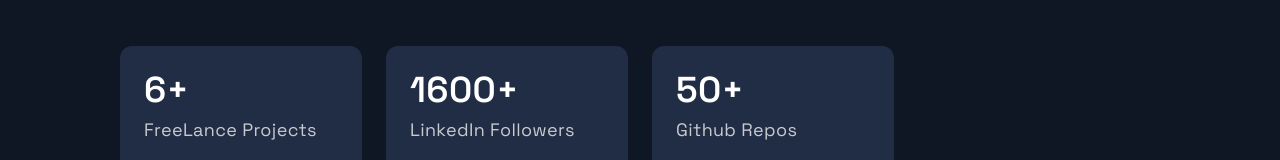
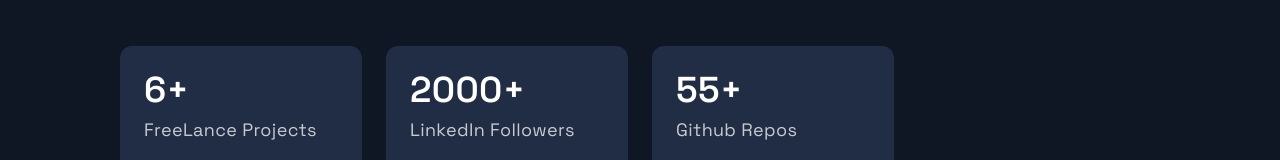
Before and after one commit to jinish08/Jinish-Portfolio, a Next.js app: page / in a window 1280 px wide. Shown: the part 7819-7979 px from the top of the page. Built offline with nearby package versions, Linux system fonts and the light colour scheme.

Commit message:
updated stats

```diff
--- a/src/components/Acomplishments/Acomplishments.js
+++ b/src/components/Acomplishments/Acomplishments.js
@@ -9,8 +9,8 @@
 
 const defaultData = [
   { number: 6, text: "FreeLance Projects" },
-  { number: 1600, text: "LinkedIn Followers" },
-  { number: 50, text: "Github Repos" },
+  { number: 2000, text: "LinkedIn Followers" },
+  { number: 55, text: "Github Repos" },
 ];
 
 const Acomplishments = () => {
```
